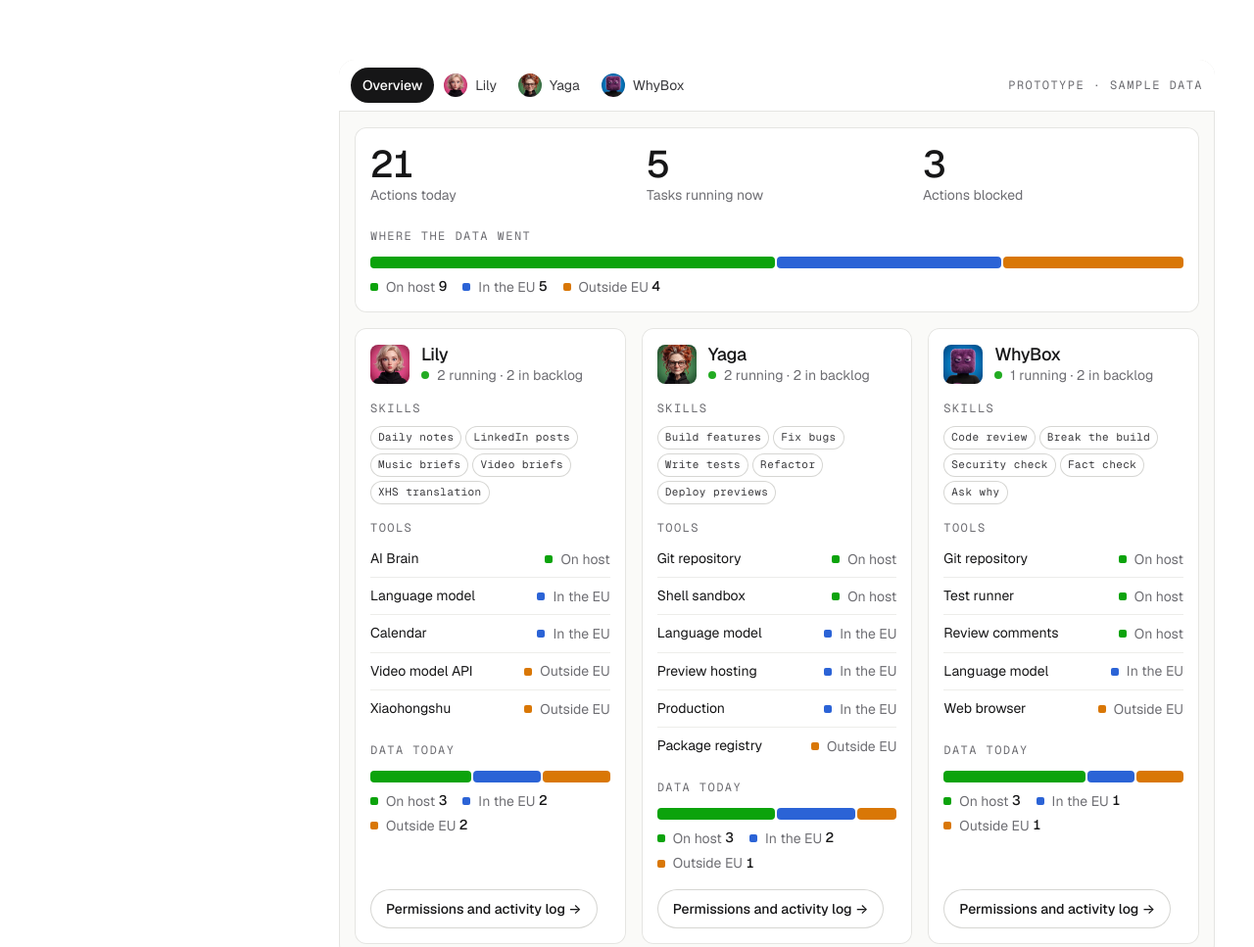
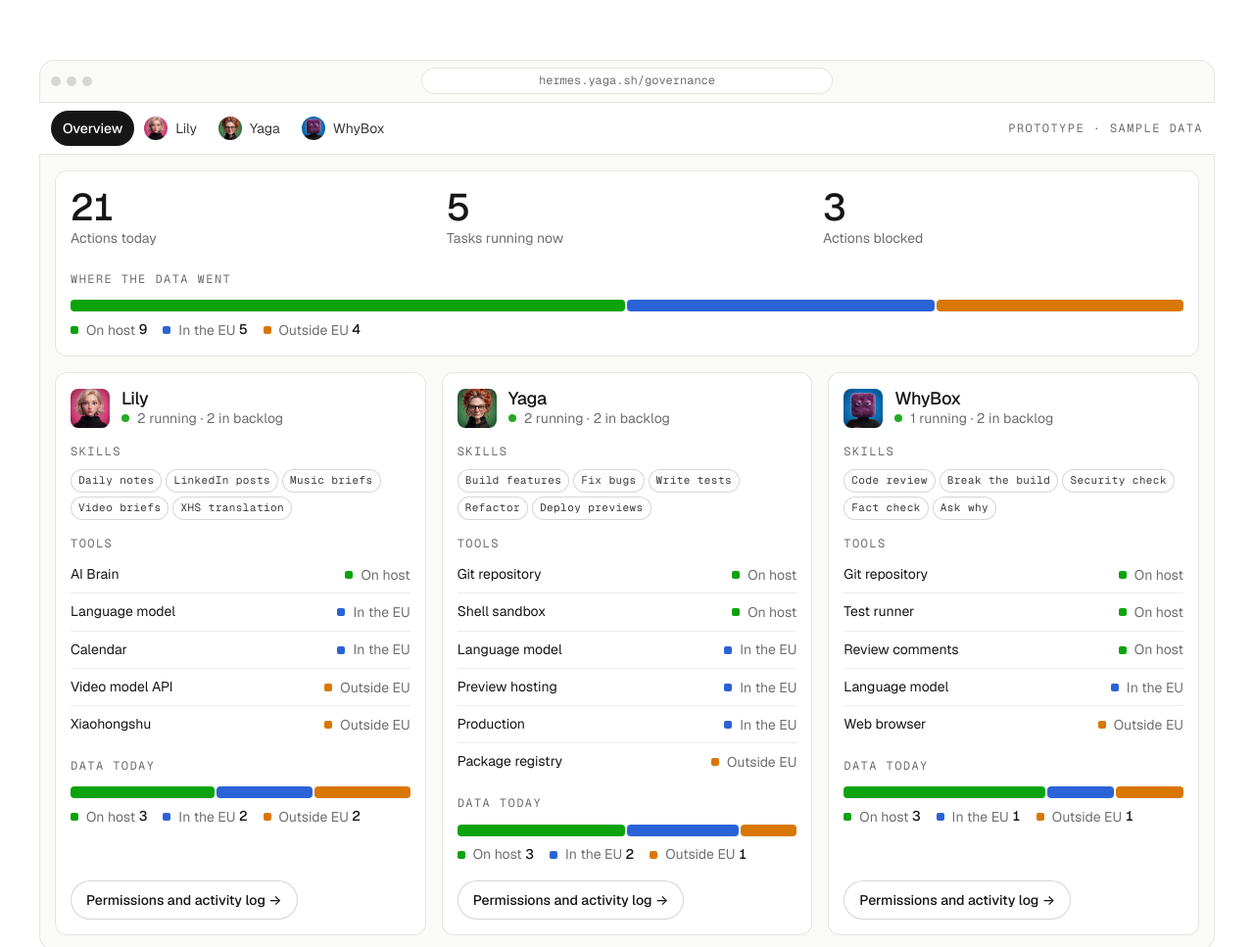
Before and after one commit to tomasz-czarnecki/czarnecki-ai, a plain HTML site: page index.html in a window 1280 px wide. Shown: the part 4233-5200 px from the top of the page at 98% size. Drawn offline with nearby package versions, Linux system fonts and the light colour scheme; some packages are replaced by stand-ins of ours; animation ran at ten frames a second; a script that the page names is missing.

Commit message:
Governance: dashboard spans the full width, with a browser-style window top
Co-Authored-By: Claude Fable 5.2 <noreply@anthropic.com>

```diff
--- a/index.html
+++ b/index.html
@@ -527,6 +527,10 @@ main > section { scroll-margin-top: 0; }
 
 /* ---------- 03 Governance: dashboard prototype ---------- */
 .gov { --gov-host: #0CA30C; --gov-eu: #2B63D6; --gov-out: #D97706; --gov-stop: #D03B3B; margin-top: var(--s-64); border-radius: var(--r-16); background: var(--ground-alt); box-shadow: inset 0 0 0 1px var(--line); overflow: hidden; }
+.gov-chrome { --od-gap: var(--s-12); padding: var(--s-8) var(--s-12); border-bottom: 1px solid var(--line); }
+.gov-dots { display: flex; gap: 6px; }
+.gov-dots i { width: 10px; height: 10px; border-radius: 50%; background: var(--line-strong); }
+.gov-url { flex: 0 1 420px; margin-inline: auto; padding: var(--s-4) var(--s-12); border-radius: var(--r-pill); background: var(--ground); box-shadow: inset 0 0 0 1px var(--line); font-family: var(--mono); font-size: var(--fs-12); text-align: center; color: var(--fg-muted); overflow: hidden; white-space: nowrap; text-overflow: ellipsis; }
 .gov-bar { --od-gap: var(--s-12); flex-wrap: wrap; justify-content: space-between; padding: var(--s-8) var(--s-12); border-bottom: 1px solid var(--line); background: var(--ground); }
 .gov-views { --od-gap: var(--s-4); flex-wrap: wrap; }
 .gov-view { display: inline-flex; align-items: center; gap: var(--s-8); min-height: 36px; padding: 0 var(--s-12); border: 0; border-radius: var(--r-pill); background: transparent; font-size: var(--fs-14); color: var(--ink-2); cursor: pointer; }
@@ -548,7 +552,7 @@ main > section { scroll-margin-top: 0; }
 .gov [data-place="eu"] { --c: var(--gov-eu); }
 .gov [data-place="out"] { --c: var(--gov-out); }
 .gov-agents { display: grid; gap: var(--s-16); }
-@media (min-width: 1280px) { .gov-agents { grid-template-columns: repeat(3, minmax(0, 1fr)); } }
+@media (min-width: 1024px) { .gov-agents { grid-template-columns: repeat(3, minmax(0, 1fr)); } }
 .gov-card { display: flex; flex-direction: column; gap: var(--s-16); }
 .gov-who { --od-gap: var(--s-12); }
 .gov-who img { width: 40px; border-radius: var(--r-8); }
@@ -567,7 +571,7 @@ main > section { scroll-margin-top: 0; }
 .gov-head { display: grid; gap: var(--s-16); }
 .gov-head .gov-who img { width: 56px; }
 .gov-cols, .gov-stack { display: grid; gap: var(--s-16); align-items: start; }
-@media (min-width: 1280px) { .gov-cols { grid-template-columns: minmax(0, 1.15fr) minmax(0, 1fr); } }
+@media (min-width: 1024px) { .gov-cols { grid-template-columns: minmax(0, 1.15fr) minmax(0, 1fr); } }
 .gov-rows, .gov-tasks, .gov-backlog { margin-top: var(--s-4); }
 .gov-rows li, .gov-tasks li, .gov-backlog li, .gov-log li { padding: var(--s-8) 0; border-top: 1px solid var(--line-soft); }
 .gov-rows li:first-child, .gov-tasks li:first-child, .gov-backlog li:first-child { border-top: 0; }
@@ -909,7 +913,8 @@ main > section { scroll-margin-top: 0; }
       </header>
 
       <div class="grid12">
-        <div class="gov col-body" data-reveal data-gov>
+        <div class="gov" data-reveal data-gov>
+          <div class="gov-chrome od-row" aria-hidden="true"><span class="gov-dots od-fixed"><i></i><i></i><i></i></span><span class="gov-url">hermes.yaga.sh/governance</span><span class="gov-dots od-spacer"><i></i><i></i><i></i></span></div>
           <div class="gov-bar od-row">
             <div class="gov-views od-row" role="group" aria-label="Dashboard view">
               <button class="gov-view" type="button" data-gov-view="overview" aria-pressed="true">Overview</button>
```
